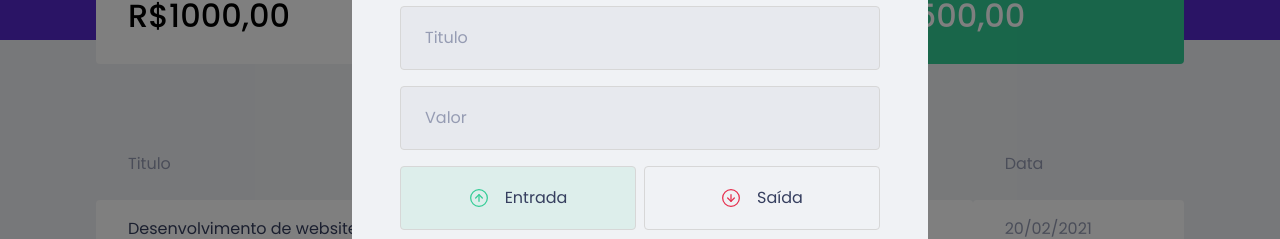
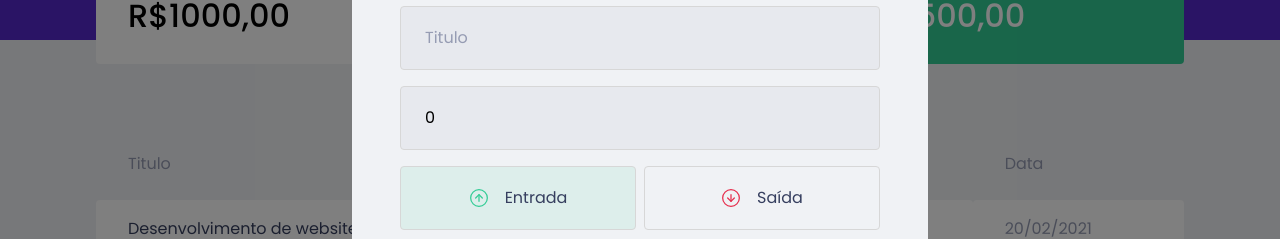
Before and after one commit to PauloMarolla/DtMoney-Projeto-Rocktseat-Modulo-2, a React (Create React App) app: page / in a window 1280 px wide. Both pictures are taken after a click on the button "Nova transação". Shown: the part 232-471 px from the top of the page. Built offline with nearby package versions, Linux system fonts and the light colour scheme; no server answers; what miragejs would draw is missing.

Commit message:
lidando com forms

```diff
--- a/src/components/NewTransactionsModal/index.tsx
+++ b/src/components/NewTransactionsModal/index.tsx
@@ -3,7 +3,7 @@ import { Container, TransactionTypeContainer, RadioBox } from './styles'
 import closeImg from '../../assets/close.svg'
 import incomeImg from '../../assets/income.svg'
 import outcomeImg from '../../assets/outcome.svg'
-import { useState } from 'react'
+import { useState, FormEvent } from 'react'
 
 interface NewTransactionModalProps {
   isOpen: boolean;
@@ -13,6 +13,21 @@ interface NewTransactionModalProps {
 export const NewTransactionsMOdal = ({isOpen, onRequestClose}: NewTransactionModalProps) => {
 
   const [type, setType] = useState('deposit');
+  const [title, setTitle] = useState('');
+  const [value, setValue] = useState(0);
+  const [category, setCategory] = useState('');
+
+  function handleCreateNewTransaction(event: FormEvent) {
+
+    event.preventDefault();
+
+    console.log({
+      title,
+      value,
+      category,
+      type
+    })
+  }
 
   return (
     <Modal
@@ -25,17 +40,20 @@ export const NewTransactionsMOdal = ({isOpen, onRequestClose}: NewTransactionMod
         <img src={closeImg} alt="Fechar modal"/>
       </button>
 
-      <Container>
+      <Container onSubmit={handleCreateNewTransaction}>
         <h2>Cadastrar transação</h2>
 
         <input
           placeholder="Titulo"
-
+          value={title}
+          onChange={event => setTitle(event.target.value)}
         />
 
         <input
           placeholder="Valor"
           type="number"
+          value={value}
+          onChange={event => setValue(Number(event.target.value))}
         />
 
         <TransactionTypeContainer>
@@ -62,6 +80,8 @@ export const NewTransactionsMOdal = ({isOpen, onRequestClose}: NewTransactionMod
 
         <input
           placeholder="Categoria"
+          value={category}
+          onChange={event => setCategory(event.target.value)}
         />
 
         <button type="submit">
```
